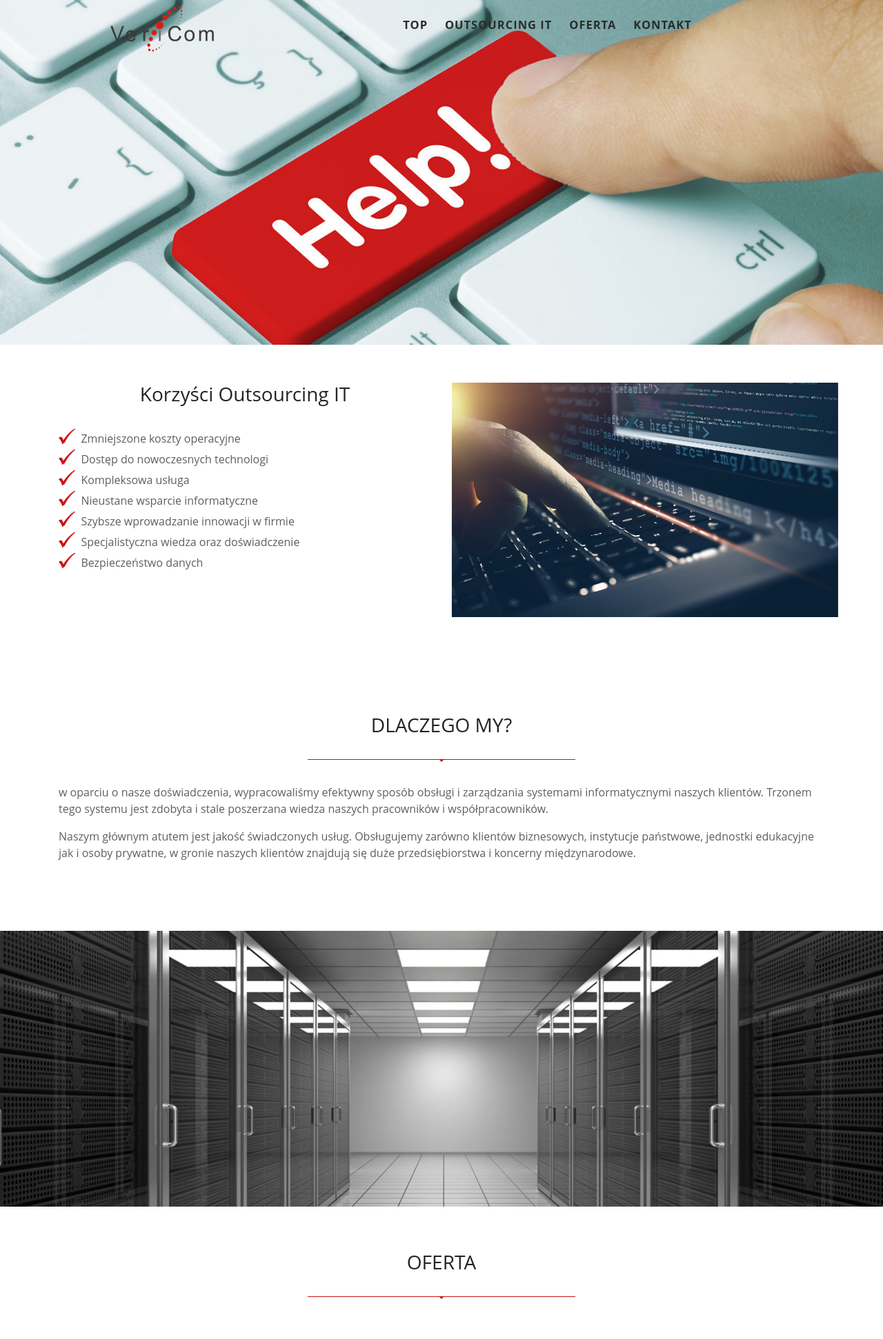
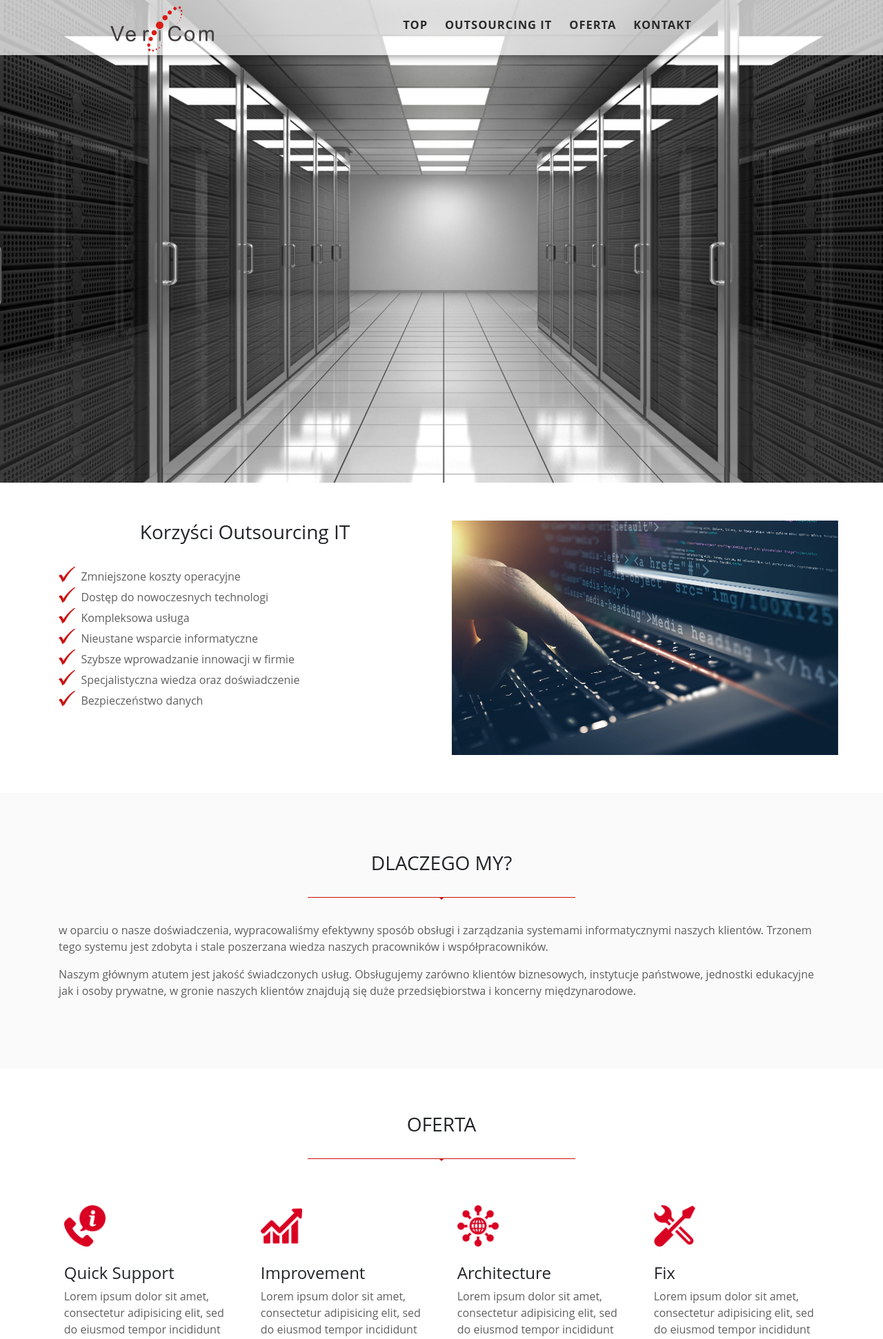
Before and after one commit to dawidpaprocki/dawidpaprocki.github.io, a PHP site: page / in a window 1280 px wide. Shown: the top 1942 px of the page at 69% size. Run offline with PHP 8.4, Linux system fonts and the light colour scheme; some libraries are stand-ins or nearby versions.

Commit message:
top screen changed.

```diff
--- a/index.html
+++ b/index.html
@@ -14,7 +14,7 @@
     <main>
         <section class="container-fluid">
 
-          <header class="fullbox">
+          <header class="fullbox2">
 
             <div class="fullboxmeu" id="fullboxmeu">
               <div id="navigation" class="menu menu-link">
@@ -75,9 +75,7 @@
             </div>
           </div>
 
-          <div class="paralax">
-            Sekcja trzecia
-          </div>
+
 
           <div class="contentboxwhite2" id="section2">
             <div class="container">
--- a/style.css
+++ b/style.css
@@ -1,26 +1,30 @@
-html, body{
-    margin:0;
-    padding:0;
+html, body {
+  margin: 0;
+  padding: 0;
   min-width: 100%;
   font-family: 'Open Sans', sans-serif;
 }
 
-header{
+header {
+  background-image: url('img/servers.jpg');
+  background-attachment: fixed;
+  background-position: bottom;
+  background-repeat: no-repeat;
+  background-size: cover;
+  z-index: 1;
+  margin: auto;
+}
 
-  background-image: url('img/header.jpg');
-  background-repeat: no-repeat;
-  background-attachment: scroll;
-  background-position: center center;
-  background-size: cover;
-}
-.container-fluid{
+.container-fluid {
   padding: 0px;
 }
-.divide{
+
+.divide {
   width: 35%;
   border-top: 1px solid #cb1212;
   margin-left: 32.5%;
 }
+
 .arrow-down {
   width: 0;
   height: 0;
@@ -30,8 +34,10 @@ header{
   margin: auto;
   margin-bottom: 2rem;
 }
+
 /* flex-wrap: wrap; */
-.menu{
+
+.menu {
   float: right;
   right: 0;
   padding: 10px;
@@ -39,40 +45,48 @@ header{
   border: 0;
   font-size: 15px;
   margin-right: 20%;
-  transition-duration:0.5s;
+  transition-duration: 0.5s;
   margin-top: 1%;
 }
-.menuscroll{
+
+.menuscroll {
   margin-top: 0px;
 }
+
 /* footer{
   height: auto;
 
 } */
-p{
+
+p {
   color: #5f5f61;
 }
-#benefits P{
+
+#benefits P {
   text-align: center;
   font-size: 1.75rem;
   /* font-weight: bold; */
   margin-bottom: 2rem;
 }
-#section2 .arrow-down{
+
+#section2 .arrow-down {
   margin-bottom: 4rem;
 }
-#section2 .row{
+
+#section2 .row {
   margin-top: 4rem;
 }
+
 /* #section3 .contentboxgrey{
   height: auto;
 } */
 
-h3{
+h3 {
   text-align: center;
   margin-bottom: 2rem;
 }
-.logo{
+
+.logo {
   height: 80px;
   width: 150px;
   background-image: url("img/Logo.png");
@@ -81,16 +95,16 @@ h3{
   background-position: center center;
   margin-top: 1%;
   margin-left: 10em;
-  transition-duration:0.5s;
+  transition-duration: 0.5s;
 }
-.logoscroll{
+
+.logoscroll {
   margin-top: 0%;
   height: 65px;
   width: 120px;
-
 }
 
-.menu-link{
+.menu-link {
   padding: 0.75em 0;
   letter-spacing: 1px;
   list-style: none;
@@ -98,100 +112,139 @@ h3{
   float: right;
 }
 
-h1{
+h1 {
   font-size: 2em;
   color: black;
 }
 
-.fullboxmeu{ width: 100%; height: 80px; position: fixed; background-color: rgba(255, 255, 255, 0);
+.fullboxmeu {
+  width: 100%;
+  height: 80px;
+  position: fixed;
+  background-color: rgba(255, 255, 255, 0.70);
   z-index: 1;
-
-
-}
-.fullboxmeuscroll{
-background-color: rgba(255, 255, 255, 0.68);
-transition-duration:0.6s;
-height: 65px;
--webkit-box-shadow: 2px 4px 13px -6px rgba(0,0,0,0.75);
--moz-box-shadow: 2px 4px 13px -6px rgba(0,0,0,0.75);
-box-shadow: 2px 4px 13px -6px rgba(0,0,0,0.75);
-}
-.fullbox{ min-width: auto; min-height: 500px;
-}
-.halfbox{ width: 50%; height: 100px;)
+  -webkit-box-shadow: 2px 4px 13px -6px rgba(0, 0, 0, 0.75);
+  -moz-box-shadow: 2px 4px 13px -6px rgba(0, 0, 0, 0.75);
+  box-shadow: 2px 4px 13px -6px rgba(0, 0, 0, 0.75);
 }
 
-.halboxleft{float: left; background-color: rgb(191, 255, 0)
-}
-.halboxright{float: right; background-color: rgb(153, 48, 232);
-  position: fixed; transition: .5s;
+.fullboxmeuscroll {
+  background-color: rgba(255, 255, 255, 0.68);
+  transition-duration: 0.6s;
+  height: 65px;
+  -webkit-box-shadow: 2px 4px 13px -6px rgba(0, 0, 0, 0.75);
+  -moz-box-shadow: 2px 4px 13px -6px rgba(0, 0, 0, 0.75);
+  box-shadow: 2px 4px 13px -6px rgba(0, 0, 0, 0.75);
 }
 
-.quarterbox{ width: 70%; height: 80px;margin-left: 15%; margin-right: 15%;
+.fullbox {
+  min-width: auto;
+  min-height: 500px;
 }
 
-.logobox{ float: left;
+.fullbox2 {
+  min-width: auto;
+  min-height: 700px;
 }
 
-.quarterboxright{width: 42%;  float: right; background-color: rgb(81, 146, 232);)
+.halfbox {
+  width: 50%;
+  height: 100px;
+  )
 }
-.contentboxgrey{
 
+.halboxleft {
+  float: left;
+  background-color: rgb(191, 255, 0)
+}
+
+.halboxright {
+  float: right;
+  background-color: rgb(153, 48, 232);
+  position: fixed;
+  transition: .5s;
+}
+
+.quarterbox {
+  width: 70%;
+  height: 80px;
+  margin-left: 15%;
+  margin-right: 15%;
+}
+
+.logobox {
+  float: left;
+}
+
+.quarterboxright {
+  width: 42%;
+  float: right;
+  background-color: rgb(81, 146, 232);
+  )
+}
+
+.contentboxgrey {
   width: 100%;
   height: 400px;
   display: flex;
   flex-wrap: wrap;
+  background-color:rgb(250, 250, 250);
 }
-.contentboxwhite{
+
+.contentboxwhite {
   width: 100%;
   height: 450px;
   display: flex;
   flex-wrap: wrap;
 }
-.contentboxwhite2{
+
+.contentboxwhite2 {
   margin-top: 5%;
   margin-bottom: 5%;
   width: 100%;
-height:auto;
+  height: auto;
   display: flex;
   flex-wrap: wrap;
 }
 
-footer{
-  background-color: #3b3e42 ;
+footer {
+  background-color: #3b3e42;
   width: 100%;
   display: flex;
   flex-wrap: wrap;
   float: left;
 }
-footer p{
+
+footer p {
   margin-bottom: 0rem;
   color: #dedede;
 }
-.footer1{
+
+.footer1 {
   padding-top: 2rem;
 }
-.block{
+
+.block {
   margin: 3rem 5rem;
   width: 50%;
   height: 8%;
   border-bottom: 1px solid #F15C5C;
+}
 
-}
-.contact1{
+.contact1 {
   font-size: 26px;
   color: #dedede;
   font-weight: bold;
 }
 
-.contact2{
+.contact2 {
   margin-left: 5px;
   font-size: 26px;
   color: #cb1212;
   font-weight: bold;
 }
 
-.paralax{
+.paralax {
   background-image: url("img/servers.jpg");
   background-attachment: fixed;
   background-position: center;
@@ -201,82 +254,91 @@ color: #dedede;
   z-index: 1;
   margin: auto;
 }
-.center{
+
+.center {
   padding-left: 2%;
   padding-right: 2%;
 }
 
-.icon{
+.icon {
   height: 60px;
   width: 60px;
   background-position: top;
   background-repeat: no-repeat;
   background-size: cover;
   /* margin: 0 auto; */
-  margin-bottom:  10%;
+  margin-bottom: 10%;
 }
-.service{
+
+.service {
   background-image: url("img/icon/customer-service.png");
 }
-.linechart{
+
+.linechart {
   background-image: url("img/icon/line-chart.png");
 }
-.scheme{
+
+.scheme {
   background-image: url("img/icon/scheme.png");
 }
-.settings{
+
+.settings {
   background-image: url("img/icon/settings.png");
 }
-@media (min-width: 1200px)
-.container {
+
+@media (min-width: 1200px) .container {
   max-width: 1140px;
   flex-direction: row;
 }
+
 .h2, h2 {
   font-size: 1.5rem;
   text-align: left;
 }
-.margintop{
+
+.margintop {
   margin-top: 30px;
 }
-.container{
+
+.container {
   margin: auto;
   padding: auto;
+}
 
+, on ul {
+  margin: 0;
+  padding: 0;
+  list-style: none;
 }
- ,on ul{
-    margin:0; padding:0;
-    list-style:none;
+
+#navigation ul li {
+  display: inline-block;
 }
-#navigation ul li{
-    display:inline-block;
-}
-#navigation ul li a{
+
+#navigation ul li a {
   font-size: 110%;
   font-weight: bold;
-    padding:0 10px;
-    color:#2b2b2b;
+  padding: 0 10px;
+  color: #2b2b2b;
   font-family: 'Open Sans', sans-serif;
-
-
 }
 
-#navigation ul li a.active{
-    color:#ff0000;
-
-
+#navigation ul li a.active {
+  color: #ff0000;
 }
 
-#navigation ul li a:hover{
-    color:#ff0000;
+#navigation ul li a:hover {
+  color: #ff0000;
   text-decoration: none;
+}
 
-}
 #benefits ul {
   /* list-style-image: url('img/resize.png'); */
 }
+
 #benefits li {
-  background: url('img/check-mark-3-24.png') no-repeat left top; /* <-- change `left` & `top` too for extra control */
+  background: url('img/check-mark-3-24.png') no-repeat left top;
+  /* <-- change `left` & `top` too for extra control */
   padding: 3px 0px 3px 6%;
   /* reset styles (optional): */
   list-style: none;
@@ -285,8 +347,6 @@ color: #dedede;
   color: #5f5f61;
 }
 
-
-
 /* ul {
     list-style-image: url('img/resize.png');
 }
```
Also changed, not shown: img/1.jpeg (added), img/2.jpg (added). Lines whose indentation alone changed are shown as unchanged.
